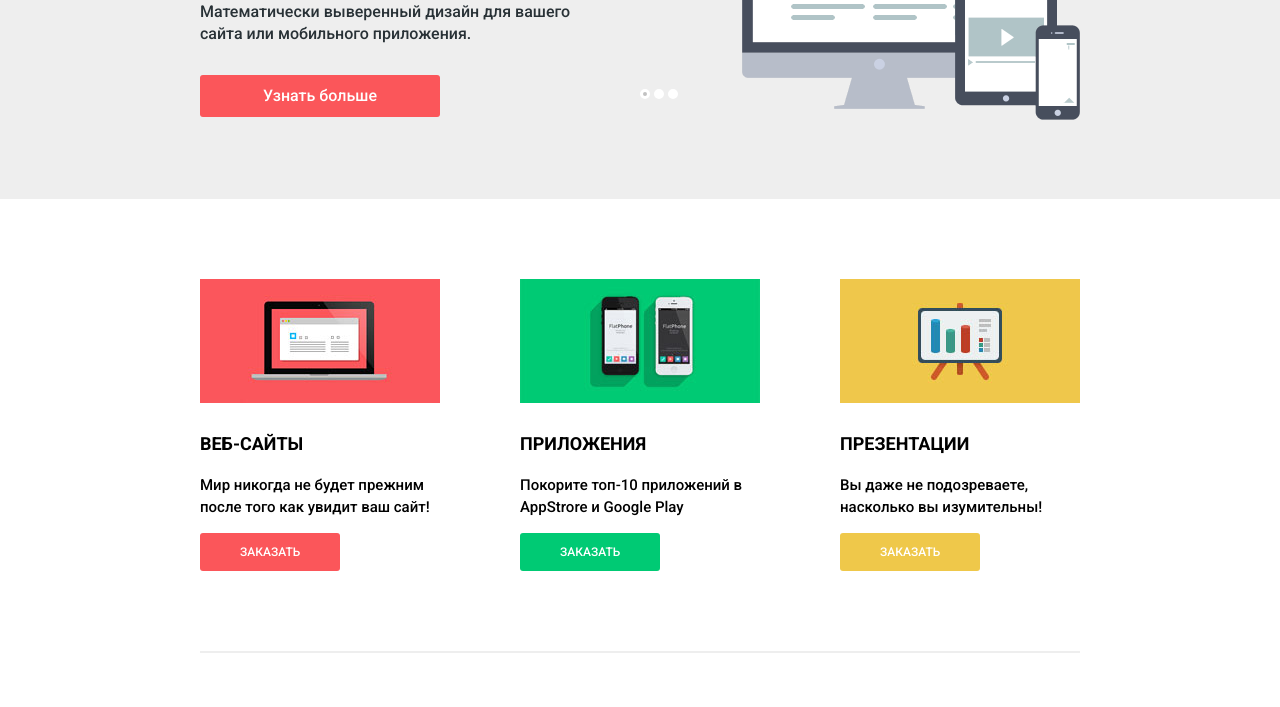
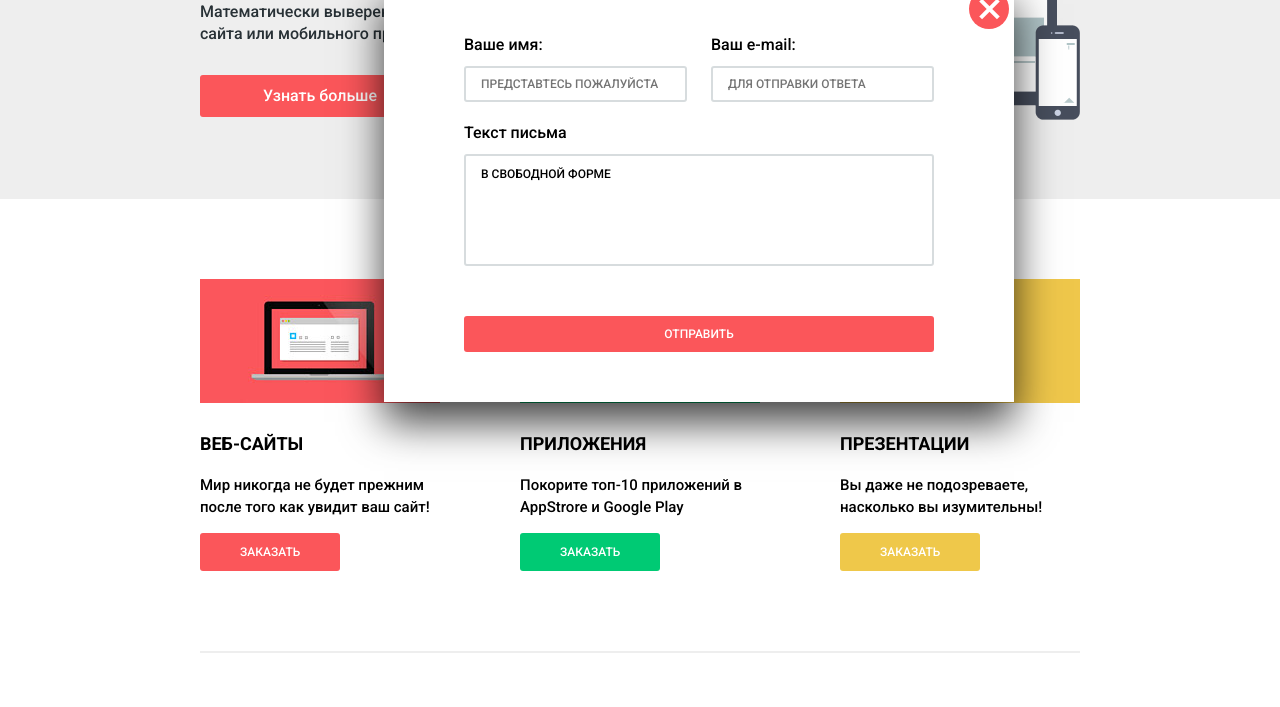
Before and after one commit to artemka107/nerds_project, a plain HTML site: page index.html in a window 1280 px wide. Shown: the part 256-963 px from the top of the page. Drawn offline with Linux system fonts and the light colour scheme.

Commit message:
допилил трансишены для кнопоки доделал попап без js

```diff
--- a/css/style.css
+++ b/css/style.css
@@ -144,6 +144,7 @@ a {
   border-radius: 3px;
   padding: 10px 10px;
   color: #fff;
+  transition: background-color 0.3s ease ;
 }
 
 .btn:active {
@@ -588,6 +589,148 @@ main.container {
   background: #b63538;
 }
 
+.feedback-form {
+  position: fixed;
+  z-index: 2;
+  top: 30%;
+  left: 30%;
+  width: 470px;
+  padding: 50px 80px;
+  background: #fff;
+  box-shadow: 0 20px 40px 0 rgba(0, 0, 0, 0.75);
+}
+
+.form-field {
+  display: inline-block;
+  vertical-align: top;
+  width: 223px;
+  margin-right: 20px;
+}
+
+.form-field:nth-child(2n+1) {
+  margin-right: 0;
+}
+
+form input[type="text"],
+form input[type="email"] {
+  width: 223px;
+  -webkit-box-sizing: border-box;
+  -moz-box-sizing: border-box;
+  box-sizing: border-box;
+  border: 2px solid #d7dcde;
+  margin-bottom: 20px;
+  outline: 0;
+  height: 36px;
+  padding: 9px 15px;
+  border-radius: 3px;
+  font-size: 12px;
+  line-height: 18px;
+}
+
+textarea[name="letter"] {
+  display: block;
+  -webkit-box-sizing: border-box;
+  -moz-box-sizing: border-box;
+  box-sizing: border-box;
+  width: 100%;
+  height: 112px;
+  padding: 9px 15px;
+  font-size: 12px;
+  line-height: 18px;
+  resize: none;
+  border: 2px solid #d7dcde;
+  border-radius: 3px;
+  margin-bottom: 50px;
+}
+
+form input[type="text"]:hover,
+form input[type="email"]:hover,
+textarea[name="letter"]:hover {
+  border-color: #a2a9ac;
+}
+
+form input[type="text"]:focus,
+form input[type="email"]:focus,
+textarea[name="letter"]:focus {
+  border-color: #56bffb;
+}
+
+.feedback-form label {
+  display: block;
+  padding-bottom: 10px;
+}
+
+.close-form {
+  position: absolute;
+  top: 5px;
+  right: 5px;
+  width: 40px;
+  height: 40px;
+  background: #fb565a;
+  border-radius: 50%;
+  font-size: 0;
+  border: 0;
+  outline: 0;
+  transition: background-color 0.3s ease ;
+  cursor: pointer;
+}
+
+.close-form:hover {
+  background: #d6494d;
+}
+
+.close-form:active {
+  background: #b63538;
+}
+
+.close-form:after,
+.close-form:before {
+  content: "";
+  position: absolute;
+  top: 45%;
+  left: 8px;
+  width: 25px;
+  height: 4px;
+  background: #fff;
+}
+
+.close-form:after {
+  transform: rotate(45deg);
+}
+
+.close-form:before {
+  transform: rotate(-45deg);
+}
+
+.feedback-form input[type="submit"] {
+  -webkit-box-sizing: border-box;
+  -moz-box-sizing: border-box;
+  box-sizing: border-box;
+  width: 100%;
+  padding: 9px 15px;
+  text-align: center;
+  font-size: 12px;
+  line-height: 18px;
+  outline: 0;
+  border: 0;
+  color: #fff;
+  border-radius: 3px;
+  background: #fb565a;
+  cursor: pointer;
+  transition: background-color 0.3s ease ;
+
+}
+
+.feedback-form input[type="submit"]:hover {
+  background: #d6494d;
+}
+
+.feedback-form input[type="submit"]:active {
+  background: #b63538;
+}
+
+
+
 .main-footer {
   margin-top: 85px;
   padding-bottom: 70px;
@@ -613,6 +756,7 @@ main.container {
   text-align: center;
   background-color: #e1e1e1;
   border-radius: 50%;
+  transition: background-color 0.2s ease ;
 }
 
 .social-ico:hover {
--- a/index.html
+++ b/index.html
@@ -140,6 +140,23 @@
         <p class="adress">191186, Санкт-Петербург, ул. Б. Конюшенная, д. 19/8</p>
         <p class="tel">тел. +7 (812) 275-75-75</p>
         <a href="#" class="btn feedback-btn">Напшите нам</a>
+        <form action="#" class="feedback-form" method="POST">
+          <button class="close-form">Закрыть</button>
+          <div class="form-field">
+            <label for="name">Ваше имя:</label>
+            <input type="text" name="name" id="name" placeholder="ПРЕДСТАВТЕСЬ ПОЖАЛУЙСТА">
+          </div>
+
+          <div class="form-field">
+            <label for="email">Ваш e-mail:</label>
+            <input type="email" name="email" id="email" placeholder="ДЛЯ ОТПРАВКИ ОТВЕТА">
+          </div>
+
+          <label for="letter">Текст письма</label>
+          <textarea name="letter" id="letter" cols="20" rows="10">В СВОБОДНОЙ ФОРМЕ</textarea>
+
+          <input type="submit" value="ОТПРАВИТЬ">
+        </form>
       </div>
     </div>
   </section>
```
Also changed, not shown: 1 other file.
